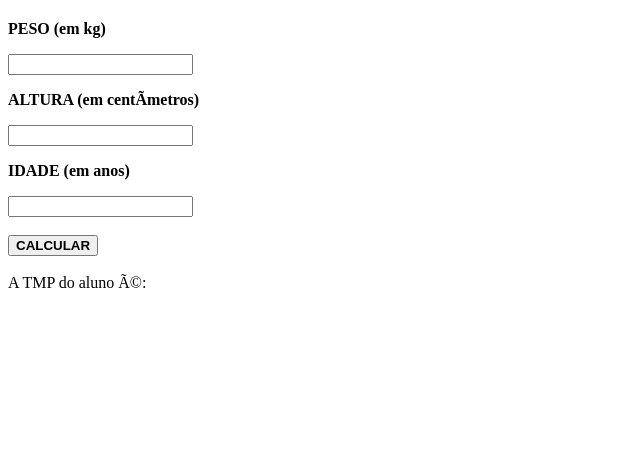
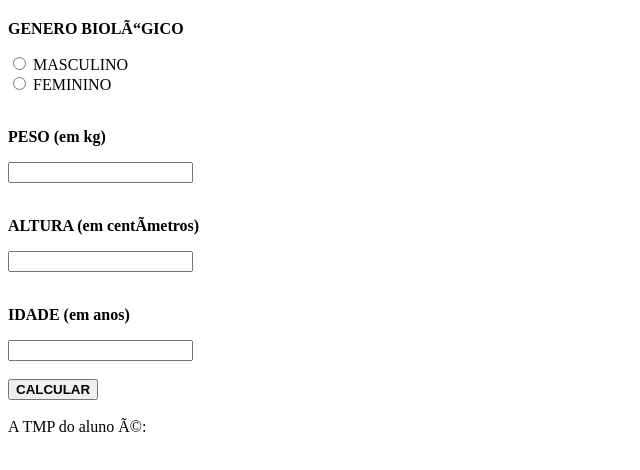
Before and after one commit to NicolasBSCorrea/CalculosParaEDFIS, a plain HTML site: page index.html in a window 1280 px wide. Shown: the part 60-530 px from the top of the page, without its empty margins (0-640 px from the left). Drawn offline with Linux system fonts and the light colour scheme.

Commit message:
24-09 21h36
Implementação de gênero do entrevistado para mudança de fórmula

```diff
--- a/index.html
+++ b/index.html
@@ -14,16 +14,35 @@
     <body>
         <h1><b>Cálculo de Taxa Metabólica Basal</b></h1>
 
+
+        <!--GENERO-->
+        <p><b>GENERO BIOLÓGICO</b></p>
+        <input type="radio" id="masc" name="sexo" value="masc">
+        <label for="masc">MASCULINO</label>
+        <br>
+
+        <input type="radio" id="fem" name="sexo" value="fem">
+        <label for="fem">FEMININO</label>
+        <br><br>
+
+
+        <!--PESO-->
         <p><b>PESO (em kg)</b></p>
-        <input id="peso" type="number"/><br />
+        <input id="peso" type="number" required>
+        <br><br>
 
+        <!--ALTURA-->
         <p><b>ALTURA (em centímetros)</b></p>
-        <input id="altura" type="number"/><br />
+        <input id="altura" type="number" required>
+        <br><br>
 
+        <!--IDADE-->
         <p><b>IDADE (em anos)</b></p>
-        <input id="idade" type="number"/><br />
+        <input id="idade" type="number" required>
+        <br><br>
 
-        <br /><button onclick="calcular()"><b>CALCULAR</b></button>
+        <!--BUTTONS-->
+        <button type="submit" onclick="calcular()"><b>CALCULAR</b></button>
 
         <br/><br/>
         A TMP do aluno é: <span></span>
--- a/script.js
+++ b/script.js
@@ -1,3 +1,6 @@
+var masc = document.querySelector('#masc')
+var fem = document.querySelector('#fem')
+
 var peso = document.querySelector('#peso')
 var altura = document.querySelector('#altura')
 var idade = document.querySelector('#idade')
@@ -6,6 +9,14 @@ var idade = document.querySelector('#idade')
 var resultado = document.querySelector('span')
 
 function calcular() {
-    resultado.innerHTML = ((13.75 * parseInt(peso.value)) + (5 + parseInt(altura.value)) - (6.75 * parseInt(idade.value)) + (66.5))
+    if(masc == masc){
+        //resultado.innerHTML = ((13.75 * parseInt(peso.value)) + (5 + parseInt(altura.value)) - (6.75 * parseInt(idade.value)) + (66.5))
+        resultado.innerHTML = 1
+    }
+    if(fem == fem){
+        //resultado.innerHTML = ((9.56 * parseInt(peso.value)) + (1.85 + parseInt(altura.value)) - (4.68 * parseInt(idade.value)) + (65.71))
+        resultado.innerHTML = 0
+    }
+
 
 }
```
